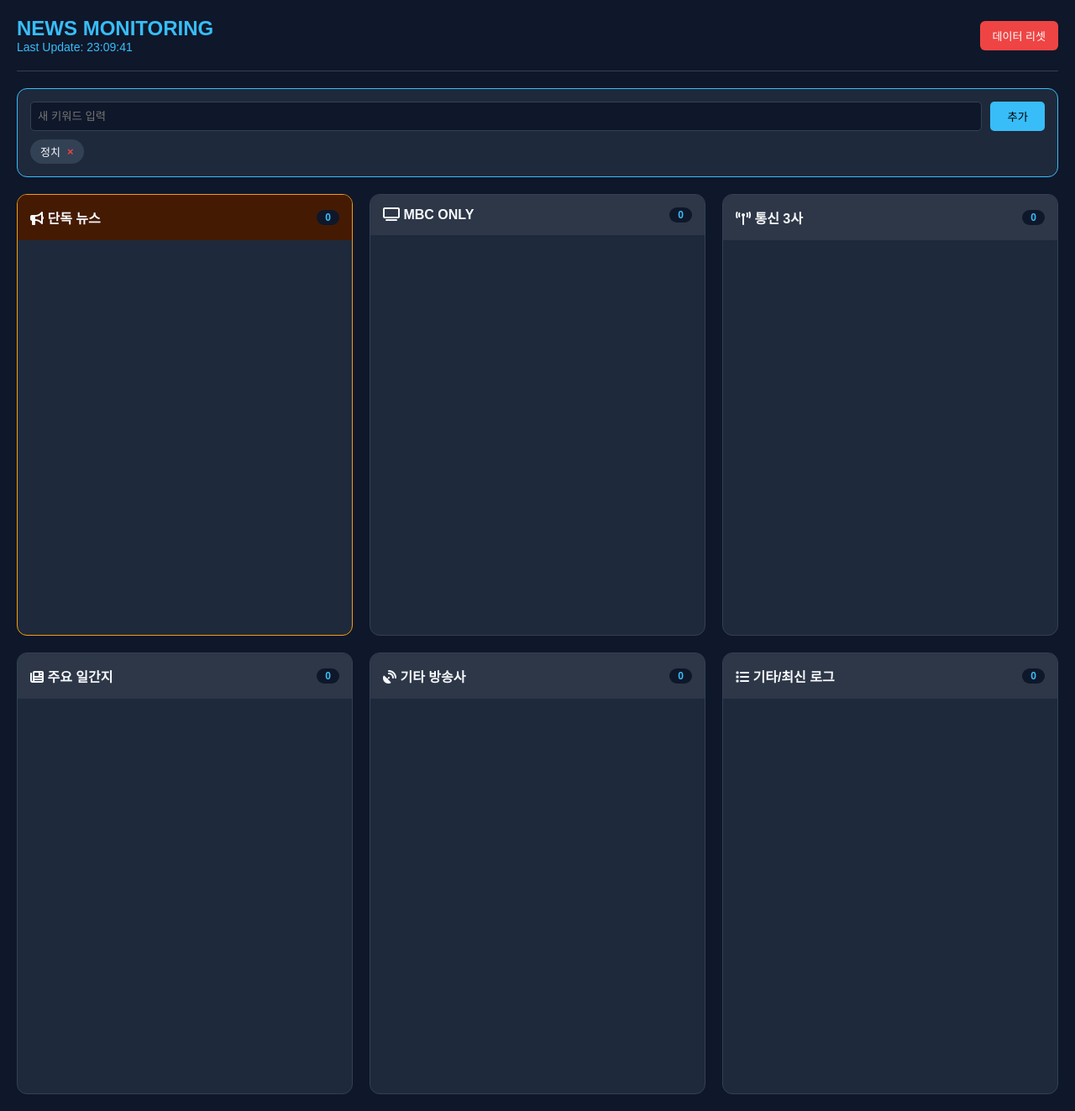
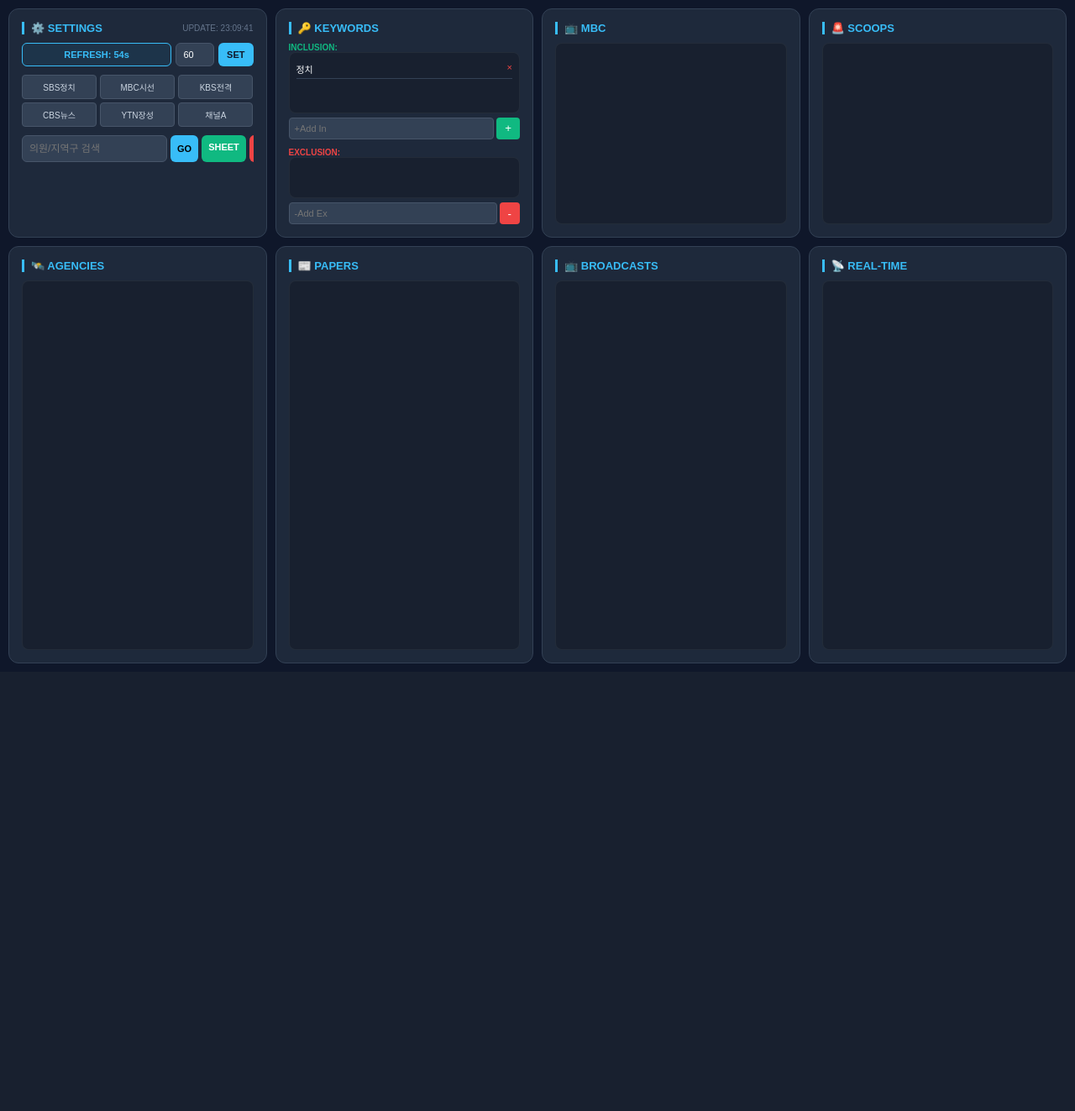
Before and after one commit to mckim526-sys/news-monitor, a Flask app: page / in a window 1280 px wide. Shown: the whole page at 84% size. After the commit the page ends 790 px from the top, so only its background shows below. Run offline with Flask 3, Linux system fonts and the light colour scheme.

Commit message:
Revise index.html for MBC Politics News Command

```diff
--- a/templates/index.html
+++ b/templates/index.html
@@ -1,267 +1,218 @@
+
 <!DOCTYPE html>
+
 <html lang="ko">
+
 <head>
+
     <meta charset="UTF-8">
-    <meta name="viewport" content="width=device-width, initial-scale=1.0">
-    <title>실시간 뉴스 관제 시스템</title>
-    <link rel="stylesheet" href="https://cdnjs.cloudflare.com/ajax/libs/font-awesome/6.4.0/css/all.min.css">
+
+    <meta name="viewport" content="width=device-width, initial-scale=1.0, maximum-scale=1.0, user-scalable=no">
+
+    <title>MBC POLITICS NEWS COMMAND</title>
+
     <style>
-        :root {
-            --bg-color: #0f172a;
-            --card-bg: #1e293b;
-            --text-main: #f8fafc;
-            --text-dim: #94a3b8;
-            --accent: #38bdf8;
-            --danger: #ef4444;
+
+        :root { --bg: #0f172a; --card: #1e293b; --primary: #38bdf8; --text: #f8fafc; --input: #334155; --agency: #10b981; --exclusive: #ef4444; --mbc: #fbbf24; }
+
+        html, body { height: 100%; margin: 0; background: var(--bg); color: var(--text); font-family: 'Apple SD Gothic Neo', sans-serif; overflow: hidden; }
+
+        .dashboard { display: flex; flex-direction: column; height: 100vh; padding: 10px; box-sizing: border-box; gap: 10px; }
+
+        .top-row { display: grid; grid-template-columns: repeat(4, 1fr); gap: 10px; flex-basis: 35%; flex-shrink: 0; overflow: hidden; }
+
+        .bottom-row { display: grid; grid-template-columns: repeat(4, 1fr); gap: 10px; flex-basis: 65%; flex-grow: 1; overflow: hidden; }
+
+        .card { background: var(--card); border-radius: 12px; border: 1px solid #334155; padding: 15px; display: flex; flex-direction: column; overflow: hidden; }
+
+        h3 { color: var(--primary); margin: 0 0 10px 0; font-size: 13px; text-transform: uppercase; border-left: 3px solid var(--primary); padding-left: 8px; user-select: none; display: flex; justify-content: space-between; align-items: center; }
+
+
+
+        /* [스크롤 완벽 고정] */
+
+        .collapsible-content { display: flex; flex-direction: column; flex-grow: 1; overflow: hidden; height: 100%; }
+
+        .list-area { flex-grow: 1; overflow-y: auto !important; background: rgba(0,0,0,0.2); border-radius: 8px; padding: 8px; border: 1px solid rgba(255,255,255,0.05); -webkit-overflow-scrolling: touch; }
+
+        .list-area::-webkit-scrollbar { width: 6px; }
+
+        .list-area::-webkit-scrollbar-thumb { background: #475569; border-radius: 10px; }
+
+
+
+        .log-item { display: block; text-decoration: none; color: #cbd5e1; padding: 8px 0; border-bottom: 1px solid #334155; font-size: 13px; line-height: 1.4; }
+
+        .m-name { color: var(--primary); font-weight: bold; margin-right: 5px; }
+
+        .m-mbc { color: var(--mbc); }
+
+        .m-agency { color: var(--agency); }
+
+        .m-exclusive { color: var(--exclusive); }
+
+        .radio-grid { display: grid; grid-template-columns: repeat(3, 1fr); gap: 4px; margin-bottom: 10px; }
+
+        .q-link { background: #334155; color: #cbd5e1; text-decoration: none; font-size: 10px; padding: 6px; border-radius: 4px; text-align: center; border: 1px solid #475569; }
+
+        @media (max-width: 1200px) {
+
+            html, body { height: auto; overflow: auto; }
+
+            .dashboard { height: auto; display: block; padding: 5px; }
+
+            .top-row, .bottom-row { display: block; }
+
+            .card { margin-bottom: 8px; height: auto !important; min-height: 48px; }
+
+            .collapsible-content { display: none; }
+
+            .card.expanded .collapsible-content { display: flex; flex-direction: column; }
+
+            h3 { cursor: pointer; }
+
+            h3::after { content: '[+]'; font-size: 11px; }
+
+            .card.expanded h3::after { content: '[−]'; }
+
+            /* 모바일 펼침 시 높이 및 내부 스크롤 강제 */
+
+            .list-area { max-height: 400px; height: auto; flex-grow: 0; }
+
         }
 
-        body {
-            background-color: var(--bg-color);
-            color: var(--text-main);
-            font-family: 'Pretendard', sans-serif;
-            margin: 0;
-            padding: 20px;
+    </style>
+
+</head>
+
+<body>
+
+    <div class="dashboard">
+
+        <div class="top-row">
+
+            <div class="card expanded" id="card-settings">
+
+                <h3 onclick="toggleCard(this)">⚙️ SETTINGS <span style="font-size:10px; color:#64748b; font-weight:normal;">Update: {{updated}}</span></h3>
+
+                <div class="collapsible-content">
+
+                    <form method="POST" action="/update_settings" style="display:flex; gap:5px; margin-bottom:10px;">
+
+                        <div style="flex:1.5; background:#0ea5e915; border:1px solid var(--primary); color:var(--primary); padding:7px; border-radius:6px; font-weight:bold; font-size:11px; text-align:center; cursor:pointer;" onclick="location.reload()">REFRESH: <span id="timer">--</span>s</div>
+
+                        <input type="number" name="interval" style="width:40px; background:var(--input); border:1px solid #475569; color:white; border-radius:6px; font-size:11px; text-align:center;" value="{{c.check_interval}}">
+
+                        <button type="submit" style="background:var(--primary); color:#0f172a; border:none; padding:7px 10px; border-radius:6px; font-weight:bold; font-size:11px; cursor:pointer;">SET</button>
+
+                    </form>
+
+                    <div class="radio-grid">
+
+                        <a href="https://programs.sbs.co.kr/radio/lchshow/boards/65364" target="_blank" class="q-link">SBS정치</a>
+
+                        <a href="https://www.imbc.com/broad/radio/fm/look/notice/index.html?bbs_id=focus01" target="_blank" class="q-link">MBC시선</a>
+
+                        <a href="https://program.kbs.co.kr/1radio/radio/jksisa/pc/board.html?bbs_loc=R2023-0190-03-173708,list,none,1,0" target="_blank" class="q-link">KBS전격</a>
+
+                        <a href="https://www.cbs.co.kr/board/list/cbs_P000246_info" target="_blank" class="q-link">CBS뉴스</a>
+
+                        <a href="https://radio.ytn.co.kr/program/?s_mcd=0214&s_hcd=02" target="_blank" class="q-link">YTN장성</a>
+
+                        <a href="https://www.youtube.com/@channelA-news/posts" target="_blank" class="q-link">채널A</a>
+
+                    </div>
+
+                    <div style="display:flex; gap:4px;">
+
+                        <input type="text" id="member-name" placeholder="의원/지역구 검색" style="background:var(--input); border:1px solid #475569; color:white; padding:8px; border-radius:6px; font-size:12px; flex:1;" onkeypress="if(event.key==='Enter') searchMember()">
+
+                        <button onclick="searchMember()" style="background:var(--primary); border:none; padding:0 8px; border-radius:6px; font-weight:bold; font-size:11px; cursor:pointer;">GO</button>
+
+                        <a href="{{sheet_url}}" target="_blank" style="background:var(--agency); color:white; text-decoration:none; padding:8px; border-radius:6px; font-weight:bold; font-size:11px; text-align:center;">SHEET</a>
+
+                        <a href="/reset_logs" style="background:var(--exclusive); color:white; text-decoration:none; padding:8px; border-radius:6px; font-weight:bold; font-size:11px; text-align:center;">RESET</a>
+
+                    </div>
+
+                    <div id="search-results" style="background:rgba(0,0,0,0.3); border-radius:6px; margin-top:5px; max-height:80px; overflow-y:auto; font-size:11px; text-align:left;"></div>
+
+                </div>
+
+            </div>
+
+            <div class="card" id="card-keywords"><h3 onclick="toggleCard(this)">🔑 KEYWORDS</h3>
+
+                <div class="collapsible-content">
+
+                    <div style="font-size:10px; color:var(--agency); font-weight:bold;">INCLUSION:</div>
+
+                    <div class="list-area" style="max-height:70px;">
+
+                        {% for kw in c.keywords %}<div style="display:flex; justify-content:space-between; font-size:11px; padding:3px 0; border-bottom:1px solid #334155;"><span>{{kw}}</span><a href="/delete/in/{{loop.index0}}" style="color:#ef4444; text-decoration:none;">&times;</a></div>{% endfor %}
+
+                    </div>
+
+                    <form method="POST" action="/add_kw/in" style="display:flex; gap:3px; margin-top:5px; margin-bottom:10px;"><input type="text" name="new_kw" placeholder="+Add In" style="background:var(--input); border:1px solid #475569; color:white; padding:6px; font-size:11px; flex:1; border-radius:4px;"><button type="submit" style="background:var(--agency); border:none; border-radius:4px; color:white; padding:0 10px;">+</button></form>
+
+                    <div style="font-size:10px; color:var(--exclusive); font-weight:bold;">EXCLUSION:</div>
+
+                    <div class="list-area" style="max-height:70px;">
+
+                        {% for kw in c.exclude_keywords %}<div style="display:flex; justify-content:space-between; font-size:11px; padding:3px 0; border-bottom:1px solid #334155;"><span>{{kw}}</span><a href="/delete/ex/{{loop.index0}}" style="color:#ef4444; text-decoration:none;">&times;</a></div>{% endfor %}
+
+                    </div>
+
+                    <form method="POST" action="/add_kw/ex" style="display:flex; gap:3px; margin-top:5px;"><input type="text" name="new_kw" placeholder="-Add Ex" style="background:var(--input); border:1px solid #475569; color:white; padding:6px; font-size:11px; flex:1; border-radius:4px;"><button type="submit" style="background:var(--exclusive); border:none; border-radius:4px; color:white; padding:0 10px;">-</button></form>
+
+                </div>
+
+            </div>
+
+            <div class="card expanded" id="card-mbc"><h3 onclick="toggleCard(this)">📺 MBC</h3><div class="collapsible-content"><div class="list-area">{% for log in mbc %}<a href="{{log.url}}" target="_blank" class="log-item"><span class="m-name m-mbc">[{{log.media}}]</span>{{log.title}}</a>{% endfor %}</div></div></div>
+
+            <div class="card" id="card-scoops"><h3 onclick="toggleCard(this)">🚨 SCOOPS</h3><div class="collapsible-content"><div class="list-area">{% for log in scoops %}<a href="{{log.url}}" target="_blank" class="log-item"><span class="m-name m-exclusive">[{{log.media}}]</span>{{log.title}}</a>{% endfor %}</div></div></div>
+
+        </div>
+
+        <div class="bottom-row">
+
+            <div class="card"><h3 onclick="toggleCard(this)">🛰️ AGENCIES</h3><div class="collapsible-content"><div class="list-area">{% for log in agencies %}<a href="{{log.url}}" target="_blank" class="log-item"><span class="m-name m-agency">[{{log.media}}]</span>{{log.title}}</a>{% endfor %}</div></div></div>
+
+            <div class="card"><h3 onclick="toggleCard(this)">📰 PAPERS</h3><div class="collapsible-content"><div class="list-area">{% for log in papers %}<a href="{{log.url}}" target="_blank" class="log-item"><span class="m-name">[{{log.media}}]</span>{{log.title}}</a>{% endfor %}</div></div></div>
+
+            <div class="card"><h3 onclick="toggleCard(this)">📺 BROADCASTS</h3><div class="collapsible-content"><div class="list-area">{% for log in broadcasts %}<a href="{{log.url}}" target="_blank" class="log-item"><span class="m-name">[{{log.media}}]</span>{{log.title}}</a>{% endfor %}</div></div></div>
+
+            <div class="card"><h3 onclick="toggleCard(this)">📡 REAL-TIME</h3><div class="collapsible-content"><div class="list-area">{% for log in logs %}<a href="{{log.url}}" target="_blank" class="log-item"><span class="m-name">[{{log.media}}]</span>{{log.title}}</a>{% endfor %}</div></div></div>
+
+        </div>
+
+    </div>
+
+    <script>
+
+        function toggleCard(h) { if (window.innerWidth <= 1200) h.parentElement.classList.toggle('expanded'); }
+
+        function searchMember() {
+
+            const n = document.getElementById('member-name').value.trim();
+
+            const r = document.getElementById('search-results');
+
+            if(!n) return; r.innerHTML = "Searching...";
+
+            fetch(`/search_member?name=${encodeURIComponent(n)}`).then(res => res.json()).then(d => {
+
+                if(d.results && d.results.length > 0) { r.innerHTML = d.results.map(i => `<div style="padding:5px; border-bottom:1px dotted #334155;"><b>[${i.party}] ${i.name}</b> (${i.dist})<br>📞 ${i.tel}</div>`).join(''); } else { r.innerHTML = "No results."; }
+
+            });
+
         }
 
-        header {
-            display: flex;
-            justify-content: space-between;
-            align-items: center;
-            padding-bottom: 20px;
-            border-bottom: 1px solid #334155;
-            margin-bottom: 20px;
-        }
+        let t = 60; setInterval(() => { t--; if(document.getElementById("timer")) document.getElementById("timer").innerText = Math.max(0, t); if(t <= 0) location.reload(); }, 1000);
 
-        .status-bar { font-size: 14px; color: var(--accent); }
-
-        /* 레이아웃 그리드 */
-        .grid-container {
-            display: grid;
-            grid-template-columns: repeat(auto-fit, minmax(350px, 1fr));
-            gap: 20px;
-        }
-
-        .card {
-            background: var(--card-bg);
-            border-radius: 12px;
-            border: 1px solid #334155;
-            overflow: hidden;
-            display: flex;
-            flex-direction: column;
-        }
-
-        .card-header {
-            padding: 15px;
-            background: #2d3748;
-            font-weight: bold;
-            display: flex;
-            justify-content: space-between;
-            align-items: center;
-        }
-
-        .count-badge {
-            background: var(--bg-color);
-            color: var(--accent);
-            padding: 2px 10px;
-            border-radius: 20px;
-            font-size: 12px;
-        }
-
-        /* 스크롤 영역 설정 */
-        .card-content {
-            height: 450px;
-            overflow-y: auto;
-            padding: 10px;
-        }
-
-        .card-content::-webkit-scrollbar { width: 5px; }
-        .card-content::-webkit-scrollbar-thumb { background: #475569; border-radius: 5px; }
-
-        .news-item {
-            padding: 10px 0;
-            border-bottom: 1px solid #334155;
-            font-size: 14px;
-            display: flex;
-            gap: 10px;
-        }
-
-        .news-item:last-child { border-bottom: none; }
-
-        .media-tag {
-            color: var(--accent);
-            font-weight: bold;
-            flex-shrink: 0;
-            width: 70px;
-            white-space: nowrap;
-            overflow: hidden;
-            text-overflow: ellipsis;
-        }
-
-        .news-item a {
-            color: var(--text-main);
-            text-decoration: none;
-            line-height: 1.4;
-        }
-
-        .news-item a:hover { color: var(--accent); }
-
-        .time-tag { color: var(--text-dim); font-size: 12px; margin-left: auto; }
-
-        /* 설정 사이드바 스타일 */
-        .settings-panel {
-            background: var(--card-bg);
-            padding: 15px;
-            border-radius: 12px;
-            margin-bottom: 20px;
-            border: 1px solid var(--accent);
-        }
-
-        .keyword-list { display: flex; flex-wrap: wrap; gap: 8px; margin-top: 10px; }
-
-        .tag {
-            background: #334155;
-            padding: 5px 12px;
-            border-radius: 20px;
-            font-size: 13px;
-            display: flex;
-            align-items: center;
-            gap: 8px;
-        }
-
-        .btn-reset {
-            background: var(--danger);
-            color: white;
-            border: none;
-            padding: 8px 15px;
-            border-radius: 6px;
-            cursor: pointer;
-            text-decoration: none;
-            font-size: 13px;
-        }
-    </style>
-</head>
-<body>
-
-<header>
-    <div>
-        <h2 style="margin:0; color:var(--accent);">NEWS MONITORING</h2>
-        <div class="status-bar">Last Update: {{ updated }}</div>
-    </div>
-    <a href="/reset" class="btn-reset" onclick="return confirm('모든 기사 로그를 초기화할까요?')">데이터 리셋</a>
-</header>
-
-<div class="settings-panel">
-    <form action="/add_kw/in" method="post" style="display:flex; gap:10px;">
-        <input type="text" name="new_kw" placeholder="새 키워드 입력" style="flex:1; padding:8px; border-radius:5px; border:1px solid #334155; background:#0f172a; color:white;">
-        <button type="submit" style="background:var(--accent); border:none; padding:8px 20px; border-radius:5px; cursor:pointer;">추가</button>
-    </form>
-    <div class="keyword-list">
-        {% for kw in c.keywords %}
-        <div class="tag">
-            {{ kw }}
-            <a href="/delete/in/{{ loop.index0 }}" style="color:var(--danger); text-decoration:none; font-weight:bold;">&times;</a>
-        </div>
-        {% endfor %}
-    </div>
-</div>
-
-<div class="grid-container">
-    <div class="card" style="border-color: #f59e0b;">
-        <div class="card-header" style="background:#451a03;">
-            <span><i class="fas fa-bullhorn"></i> 단독 뉴스</span>
-            <span class="count-badge">{{ scoops|length }}</span>
-        </div>
-        <div class="card-content">
-            {% for log in scoops %}
-            <div class="news-item">
-                <span class="media-tag">[{{ log.media }}]</span>
-                <a href="{{ log.url }}" target="_blank">{{ log.title }}</a>
-                <span class="time-tag">{{ log.display_time }}</span>
-            </div>
-            {% endfor %}
-        </div>
-    </div>
-
-    <div class="card">
-        <div class="card-header">
-            <span><i class="fas fa-tv"></i> MBC ONLY</span>
-            <span class="count-badge">{{ mbc|length }}</span>
-        </div>
-        <div class="card-content">
-            {% for log in mbc %}
-            <div class="news-item">
-                <span class="media-tag">[{{ log.media }}]</span>
-                <a href="{{ log.url }}" target="_blank">{{ log.title }}</a>
-                <span class="time-tag">{{ log.display_time }}</span>
-            </div>
-            {% endfor %}
-        </div>
-    </div>
-
-    <div class="card">
-        <div class="card-header">
-            <span><i class="fas fa-tower-broadcast"></i> 통신 3사</span>
-            <span class="count-badge">{{ agencies|length }}</span>
-        </div>
-        <div class="card-content">
-            {% for log in agencies %}
-            <div class="news-item">
-                <span class="media-tag">[{{ log.media }}]</span>
-                <a href="{{ log.url }}" target="_blank">{{ log.title }}</a>
-                <span class="time-tag">{{ log.display_time }}</span>
-            </div>
-            {% endfor %}
-        </div>
-    </div>
-
-    <div class="card">
-        <div class="card-header">
-            <span><i class="fas fa-newspaper"></i> 주요 일간지</span>
-            <span class="count-badge">{{ papers|length }}</span>
-        </div>
-        <div class="card-content">
-            {% for log in papers %}
-            <div class="news-item">
-                <span class="media-tag">[{{ log.media }}]</span>
-                <a href="{{ log.url }}" target="_blank">{{ log.title }}</a>
-                <span class="time-tag">{{ log.display_time }}</span>
-            </div>
-            {% endfor %}
-        </div>
-    </div>
-
-    <div class="card">
-        <div class="card-header">
-            <span><i class="fas fa-satellite-dish"></i> 기타 방송사</span>
-            <span class="count-badge">{{ broadcasts|length }}</span>
-        </div>
-        <div class="card-content">
-            {% for log in broadcasts %}
-            <div class="news-item">
-                <span class="media-tag">[{{ log.media }}]</span>
-                <a href="{{ log.url }}" target="_blank">{{ log.title }}</a>
-                <span class="time-tag">{{ log.display_time }}</span>
-            </div>
-            {% endfor %}
-        </div>
-    </div>
-
-    <div class="card">
-        <div class="card-header">
-            <span><i class="fas fa-list"></i> 기타/최신 로그</span>
-            <span class="count-badge">{{ logs|length }}</span>
-        </div>
-        <div class="card-content">
-            {% for log in logs %}
-            <div class="news-item">
-                <span class="media-tag">[{{ log.media }}]</span>
-                <a href="{{ log.url }}" target="_blank">{{ log.title }}</a>
-                <span class="time-tag">{{ log.display_time }}</span>
-            </div>
-            {% endfor %}
-        </div>
-    </div>
-</div>
+    </script>
 
 </body>
+
 </html>
```
